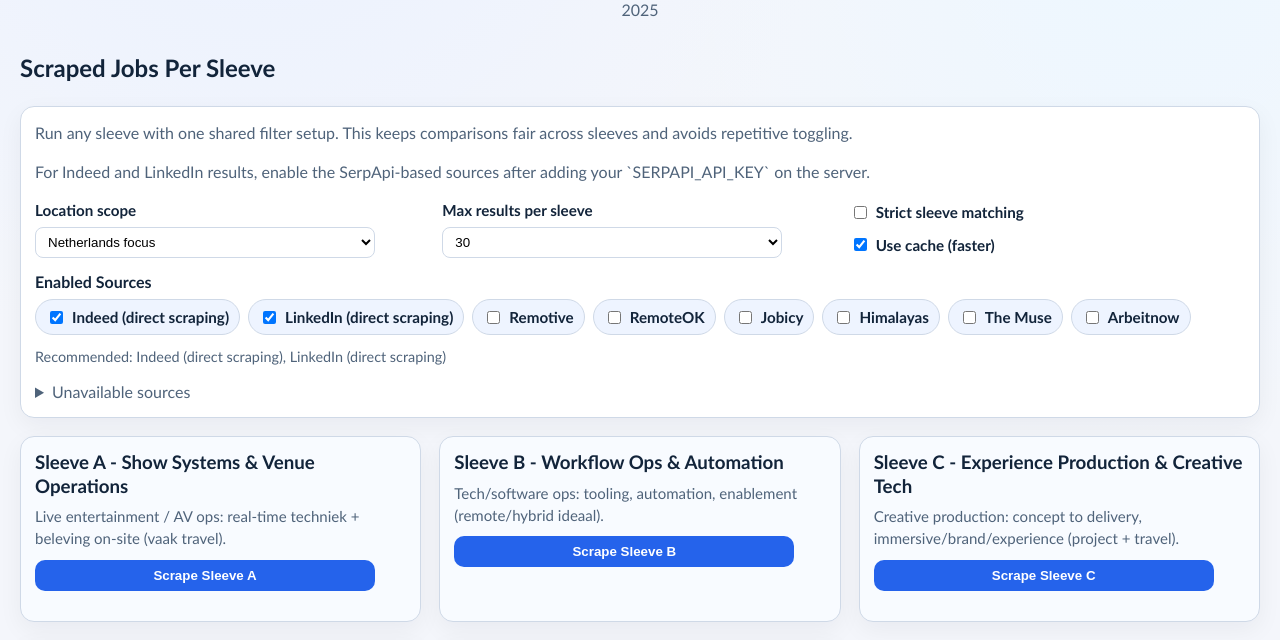
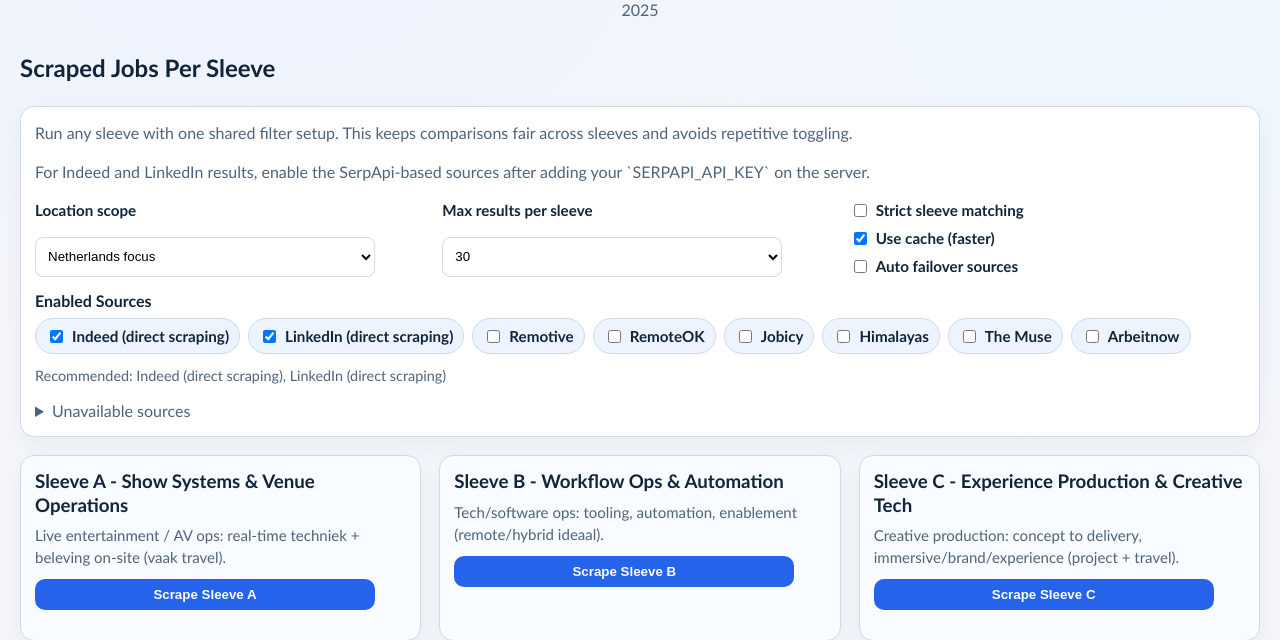
Before and after one commit to ThijsVanZon/existence.app, a Flask app: page /enlightenment in a window 1280 px wide. Shown: the part 211-851 px from the top of the page. Run offline with Flask 3, Linux system fonts and the light colour scheme.

Commit message:
existence.app 0.34.0

```diff
--- a/main.py
+++ b/main.py
@@ -2149,6 +2149,7 @@ def fetch_jobs_from_sources(
     requests_per_second=DEFAULT_RATE_LIMIT_RPS,
     detail_rps=DEFAULT_DETAIL_RATE_LIMIT_RPS,
     no_new_unique_pages=DEFAULT_NO_NEW_UNIQUE_PAGES,
+    allow_failover=True,
     run_id="",
 ):
     requested = [source for source in selected_sources if source in SOURCE_REGISTRY]
@@ -2194,7 +2195,7 @@ def fetch_jobs_from_sources(
         if diagnostics["blocked_detected"].get(source_name):
             blocked_primary.append(source_key)
     low_yield = unique_count < max(20, int(target_raw * 0.35))
-    should_failover = bool(blocked_primary) or low_yield
+    should_failover = bool(allow_failover and (blocked_primary or low_yield))
 
     if should_failover:
         reason = "blocked_primary" if blocked_primary else "low_yield"
@@ -2282,6 +2283,7 @@ def _public_scrape_config():
             "incremental": False,
             "state_window_days": DEFAULT_INCREMENTAL_WINDOW_DAYS,
             "use_cache": True,
+            "failover": False,
         },
         "location_modes": [
             {"id": "nl_only", "label": sleeves_v2.LOCATION_MODE_LABELS["nl_only"]},
@@ -2450,6 +2452,11 @@ def scrape():
 
     sources_param = request.args.get("sources", "")
     selected_sources = [source.strip().lower() for source in sources_param.split(",") if source.strip()]
+    failover_raw = request.args.get("failover", "").strip()
+    if failover_raw in {"0", "1"}:
+        allow_failover = failover_raw == "1"
+    else:
+        allow_failover = not bool(selected_sources)
 
     items, fetch_errors, used_sources, fetch_diagnostics = fetch_jobs_from_sources(
         selected_sources,
@@ -2461,6 +2468,7 @@ def scrape():
         requests_per_second=requests_per_second,
         detail_rps=detail_rps,
         no_new_unique_pages=no_new_unique_pages,
+        allow_failover=allow_failover,
         run_id=run_id,
     )
     if not items and fetch_errors:
@@ -2493,7 +2501,9 @@ def scrape():
         "config_version": RUNTIME_CONFIG.get("config_version", "1.0"),
         "sleeve": sleeve_key,
         "location_mode": location_mode,
+        "requested_sources": selected_sources,
         "sources_used": used_sources,
+        "failover_enabled": allow_failover,
         "raw_count": int(funnel.get("raw", 0)),
         "deduped_count": int(funnel.get("after_dedupe", 0)),
         "pass_count": int(funnel.get("pass_count", 0)),
--- a/templates/2020.html
+++ b/templates/2020.html
@@ -54,6 +54,10 @@
         <label class="control-inline">
           <input type="checkbox" id="global-cache" checked>
           Use cache (faster)
+        </label>
+        <label class="control-inline">
+          <input type="checkbox" id="global-failover">
+          Auto failover sources
         </label>
       </div>
     </div>
@@ -159,6 +163,7 @@
         location_mode: 'nl_only',
         strict: false,
         max_results: 30,
+        failover: false,
         use_cache: true
       }
     };
@@ -263,6 +268,7 @@
       locationSelect.value = defaults.location_mode || 'nl_only';
       document.getElementById('global-strict').checked = defaults.strict !== false;
       document.getElementById('global-cache').checked = defaults.use_cache !== false;
+      document.getElementById('global-failover').checked = defaults.failover === true;
       document.getElementById('global-max').value = String(defaults.max_results || 20);
 
       const sourceWrap = document.getElementById('global-sources');
@@ -325,6 +331,7 @@
       params.set('strict', document.getElementById('global-strict').checked ? '1' : '0');
       params.set('max_results', document.getElementById('global-max').value);
       params.set('refresh', document.getElementById('global-cache').checked ? '0' : '1');
+      params.set('failover', document.getElementById('global-failover').checked ? '1' : '0');
       params.set('sources', sources.join(','));
       return `/scrape?${params.toString()}`;
     }
@@ -340,7 +347,7 @@
       }
       const controller = new AbortController();
       sleeveControllers[sleeveKey] = controller;
-      const timeoutId = setTimeout(() => controller.abort(), 70000);
+      const timeoutId = setTimeout(() => controller.abort(), 120000);
 
       panel.classList.add('loading');
       resultsDiv.innerHTML = '';
@@ -370,16 +377,35 @@
           }
 
           const payload = await response.json();
+          const jobs = Array.isArray(payload)
+            ? payload
+            : (Array.isArray(payload.jobs) ? payload.jobs : []);
+          const summary = (!Array.isArray(payload) && payload.summary && typeof payload.summary === 'object')
+            ? payload.summary
+            : null;
+          const sourcesFromSummary = summary && Array.isArray(summary.sources_used)
+            ? summary.sources_used.join(',')
+            : '';
           return {
-            jobs: Array.isArray(payload) ? payload : [],
-            sourcesUsed: response.headers.get('x-sources-used') || 'none'
+            jobs,
+            summary,
+            sourcesUsed: sourcesFromSummary || response.headers.get('x-sources-used') || 'none'
           };
         })
         .then(payload => {
           const data = payload.jobs;
-          status.textContent = `Finished sleeve ${sleeveKey}. Found ${data.length} relevant jobs. Sources: ${payload.sourcesUsed}.`;
+          if (payload.summary) {
+            status.textContent = `Finished sleeve ${sleeveKey}. PASS ${payload.summary.pass_count || 0}, MAYBE ${payload.summary.maybe_count || 0}, FAIL ${payload.summary.fail_count || 0}. Sources: ${payload.sourcesUsed}.`;
+          } else {
+            status.textContent = `Finished sleeve ${sleeveKey}. Found ${data.length} relevant jobs. Sources: ${payload.sourcesUsed}.`;
+          }
           if (!data.length) {
-            resultsDiv.textContent = 'No jobs matched this sleeve with the current filters. Try disabling strict matching or enabling Indeed/LinkedIn via SerpApi.';
+            if (payload.summary && Array.isArray(payload.summary.top_fail_reasons) && payload.summary.top_fail_reasons.length) {
+              const firstReason = payload.summary.top_fail_reasons[0];
+              resultsDiv.textContent = `No jobs matched this sleeve with the current filters. Top fail reason: ${firstReason.reason} (${firstReason.count}).`;
+            } else {
+              resultsDiv.textContent = 'No jobs matched this sleeve with the current filters. Try disabling strict matching or broadening sources.';
+            }
             return;
           }
 
@@ -391,7 +417,7 @@
           status.textContent = '';
           const isTimeout = error.name === 'AbortError';
           errorDiv.textContent = isTimeout
-            ? `Scrape for sleeve ${sleeveKey} timed out after 70 seconds.`
+            ? `Scrape for sleeve ${sleeveKey} timed out after 120 seconds.`
             : `An error occurred while scraping jobs: ${error.message}`;
           errorDiv.style.display = 'block';
         })
```
Also changed, not shown: tests/test_scrape_endpoint.py (+87 -0 lines), README.md.
